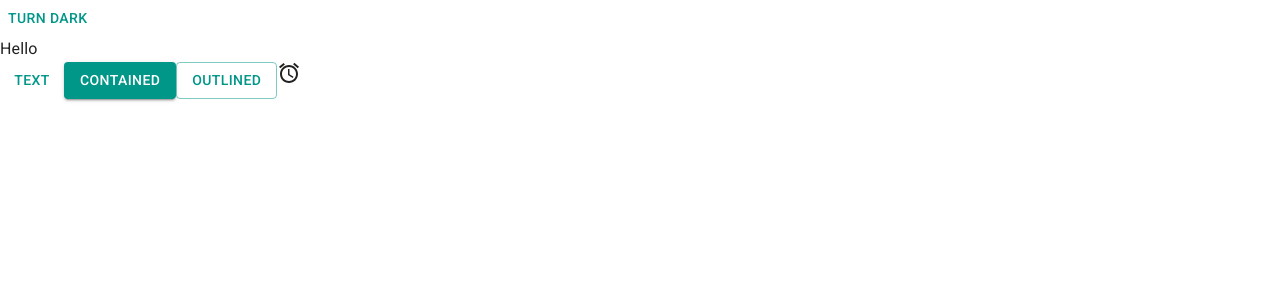
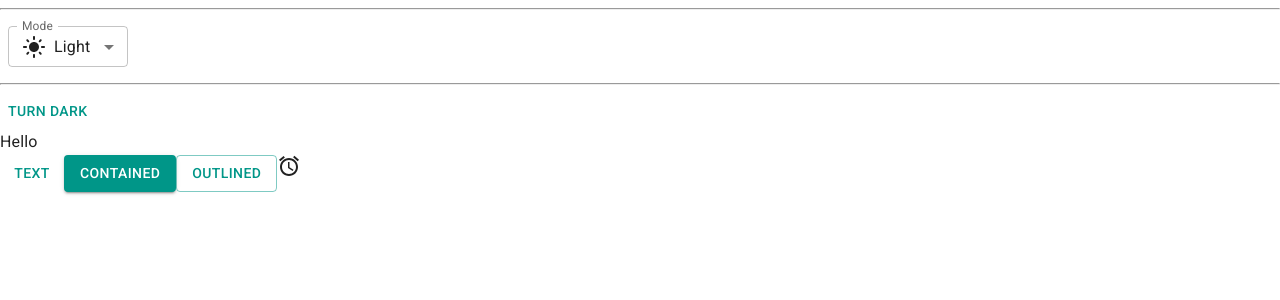
Before and after one commit to nhphuc414/trello-app, a React (Vite) app in the folder client/: page / in a window 1280 px wide. Shown: the top 300 px of the page. Built offline with nearby package versions, Linux system fonts and the light colour scheme.

Commit message:
add system mode

```diff
--- a/client/src/App.jsx
+++ b/client/src/App.jsx
@@ -1,7 +1,54 @@
 import Button from '@mui/material/Button'
 import AccessAlarmsIcon from '@mui/icons-material/AccessAlarms'
 import { useColorScheme } from '@mui/material/styles'
+import {
+  FormControl,
+  InputLabel,
+  MenuItem,
+  Select,
+  useMediaQuery
+} from '@mui/material'
+import LightModeIcon from '@mui/icons-material/LightMode'
+
+import DarkModeOutlinedIcon from '@mui/icons-material/DarkModeOutlined'
+import SettingsBrightnessIcon from '@mui/icons-material/SettingsBrightness'
+import { Box } from '@mui/system'
 function App() {
+  const { mode, setMode } = useColorScheme()
+  const ModeSelect = () => {
+    const handleChange = (event) => {
+      setMode(event.target.value)
+    }
+
+    return (
+      <FormControl sx={{ m: 1, minWidth: 120 }} size='small'>
+        <InputLabel id='label-select-dark-light-mode'>Mode</InputLabel>
+        <Select
+          labelId='label-select-dark-light-mode'
+          id='select-dark-light-mode'
+          value={mode}
+          label='Mode'
+          onChange={handleChange}
+        >
+          <MenuItem value='light'>
+            <div style={{ display: 'flex', alignItems: 'center', gap: '8px' }}>
+              <LightModeIcon /> Light
+            </div>
+          </MenuItem>
+          <MenuItem value='dark'>
+            <Box sx={{ display: 'flex', alignItems: 'center', gap: 1 }}>
+              <DarkModeOutlinedIcon /> Dark
+            </Box>
+          </MenuItem>
+          <MenuItem value='system'>
+            <Box sx={{ display: 'flex', alignItems: 'center', gap: 1 }}>
+              <SettingsBrightnessIcon /> System
+            </Box>
+          </MenuItem>
+        </Select>
+      </FormControl>
+    )
+  }
   function ModeToggle() {
     const { mode, setMode } = useColorScheme()
     return (
@@ -16,6 +63,9 @@
   }
   return (
     <>
+      <hr />
+      <ModeSelect />
+      <hr />
       <ModeToggle />
       <div>Hello</div>
       <Button variant='text'>Text</Button>
```
